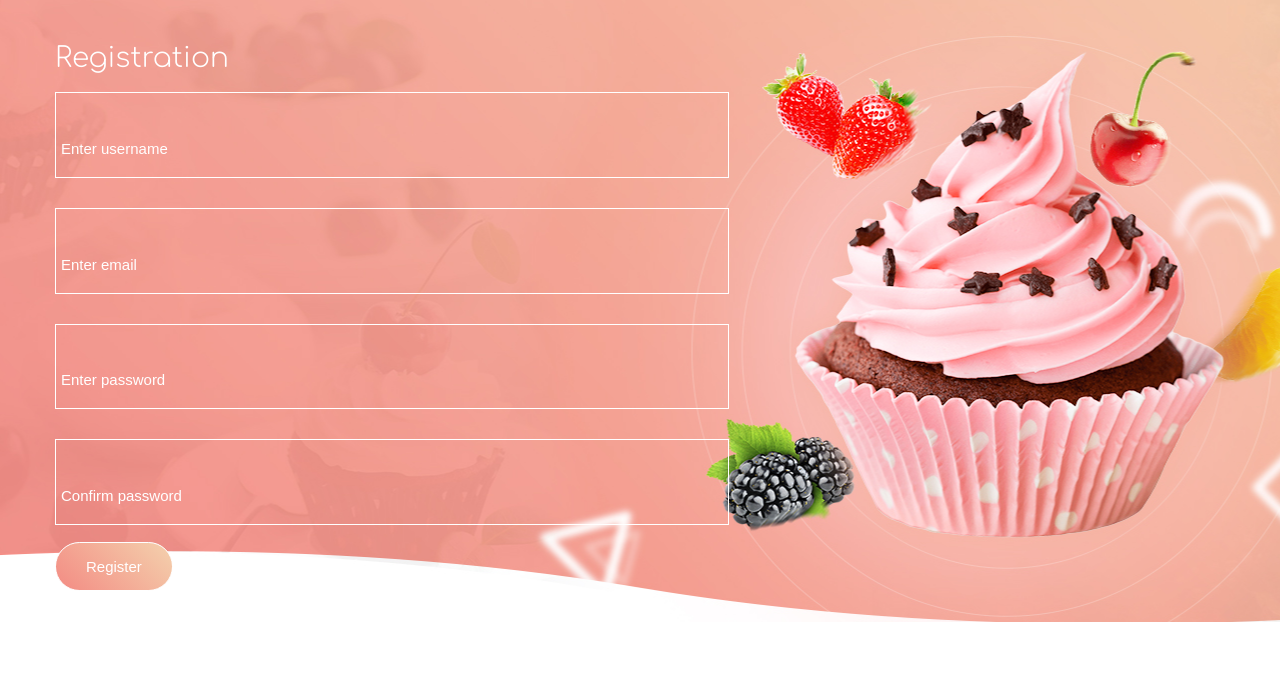
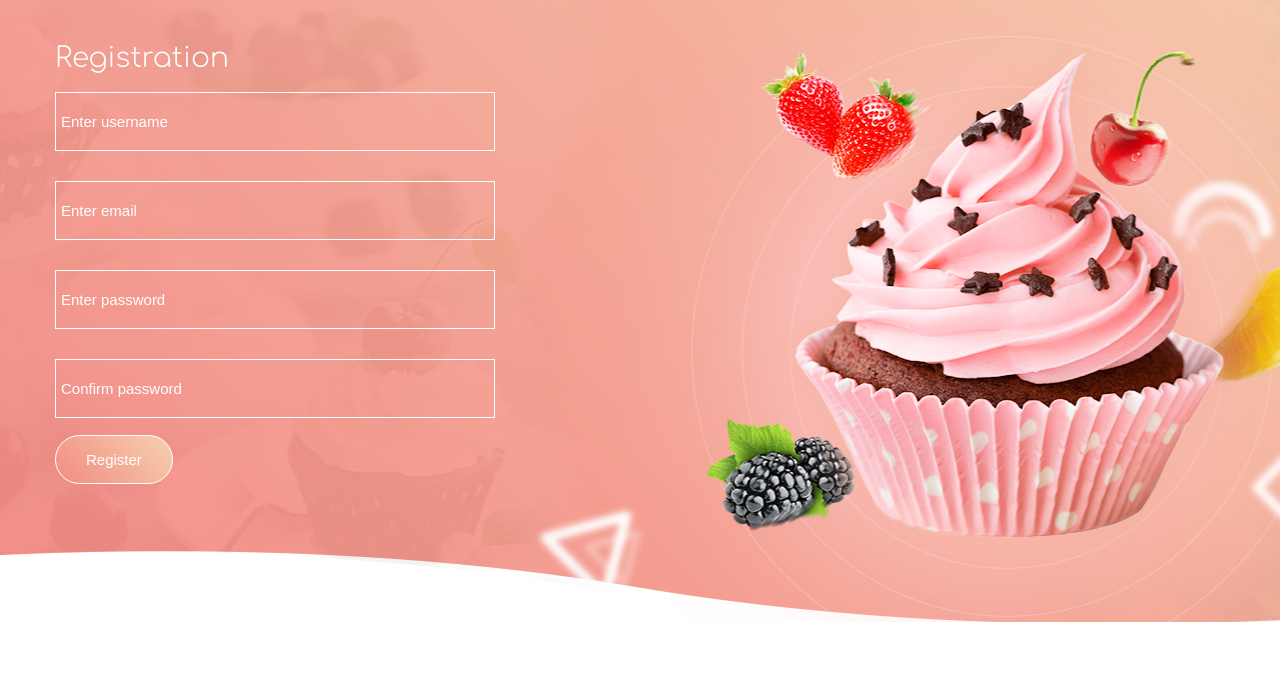
Before and after one commit to Yuliana27/Web_CS-211, a plain HTML site: page registration.html in a window 1280 px wide. Shown: the part 98-797 px from the top of the page. Drawn offline with nearby package versions, Linux system fonts and the light colour scheme.

Commit message:
Update login.css

```diff
--- a/login.css
+++ b/login.css
@@ -16,7 +16,7 @@
     background-color: rgba(0, 120, 201, 0.0);
     outline: none;
     border: 1.5px solid white;
-    padding: 4% 40% 20px 5px;
+    padding: 20px 40% 20px 5px;
     color: white;
     margin-top: 20px;
     font-size: 15px;
@@ -24,13 +24,14 @@
 
 .registrationblock {
     padding-top: 50px;
+    max-width: 50%;
 }
 
 .email {
     background-color: rgba(0, 120, 201, 0.0);
     outline: none;
     border: 1.5px solid white;
-    padding: 4% 40% 20px 5px;
+    padding: 20px 40% 20px 5px;
     color: white;
     margin-top: 30px;
     font-size: 15px;
@@ -47,7 +48,7 @@
     background-color: rgba(0, 120, 201, 0.0);
     outline: none;
     border: 1.5px solid white;
-    padding: 4% 40% 20px 5px;
+    padding: 20px 40% 20px 5px;
     color: white;
     margin-top: 30px;
     font-size: 15px;
@@ -58,7 +59,7 @@
     background-color: rgba(0, 120, 201, 0.0);
     outline: none;
     border: 1.5px solid white;
-    padding: 4% 40% 20px 5px;
+    padding: 20px 40% 20px 5px;
     color: white;
     margin-top: 30px;
     font-size: 15px;
```
